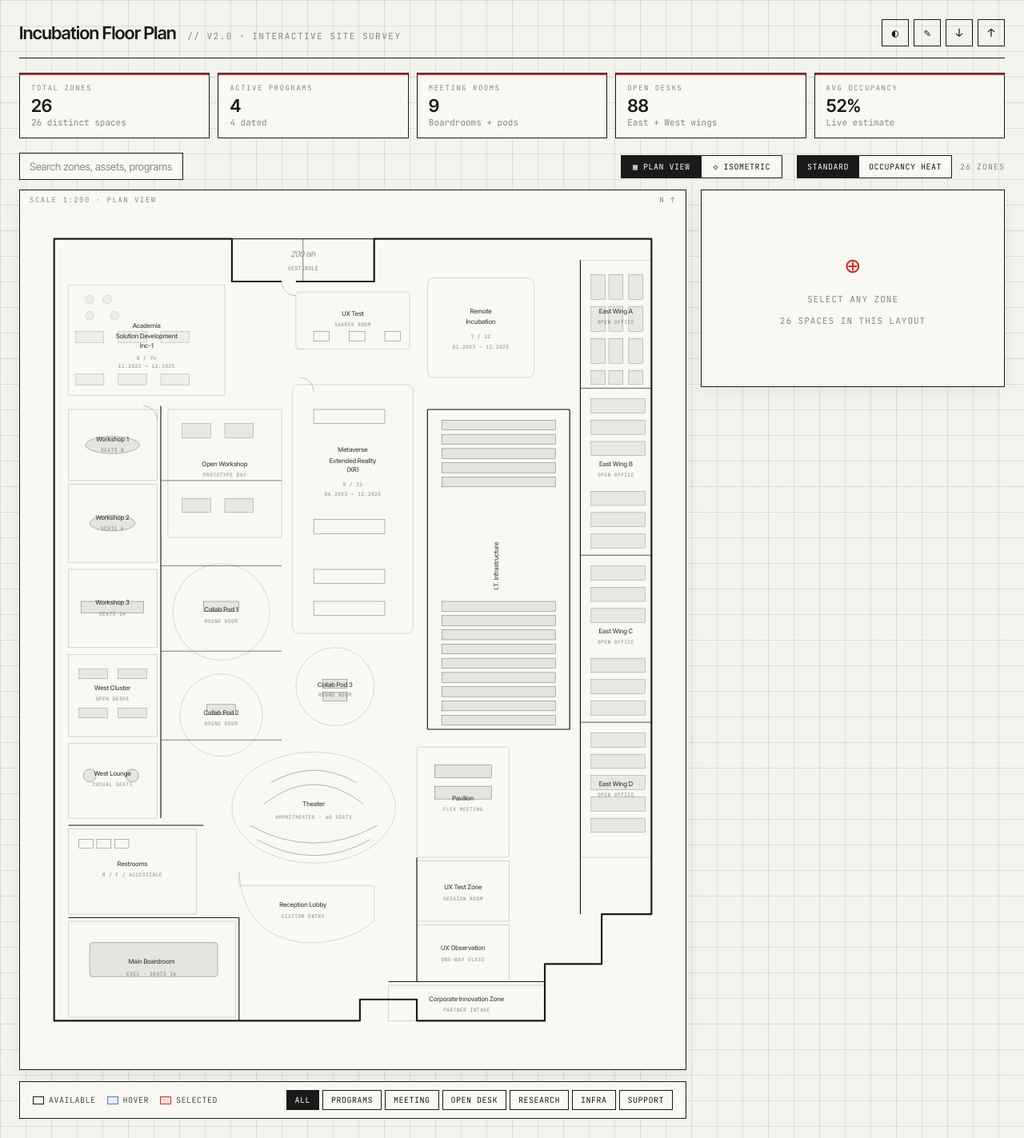
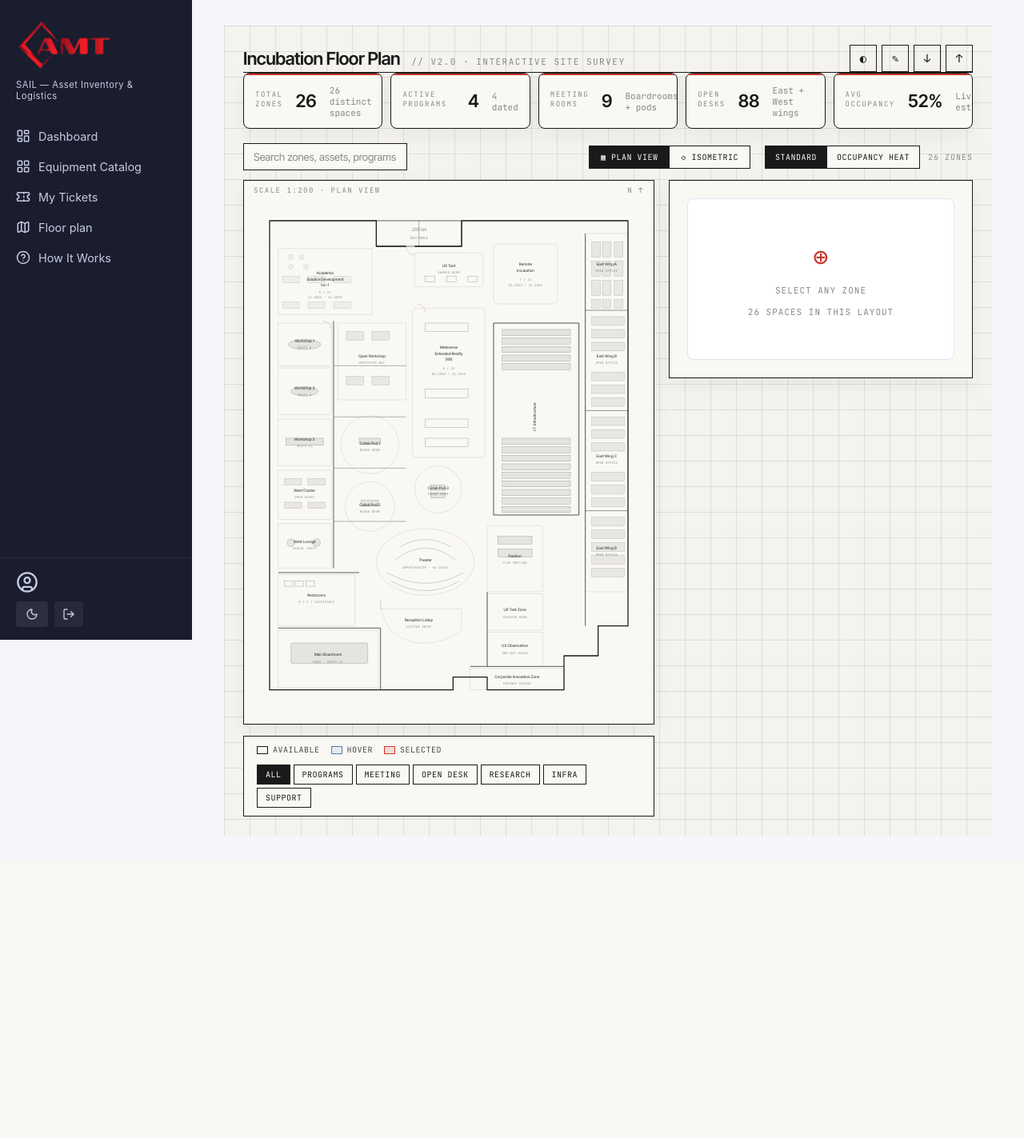
Before and after one commit to airandblueamt-Claude/sail-project, a Python web app: template app/floor_plan/templates/floor_plan/index.html in a window 1280 px wide. Shown: the whole page at 80% size. After the commit the page ends 1045 px from the top, so only its background shows below. Run offline with Jinja, Linux system fonts and the light colour scheme; the template is opened without the code that fills it, so the values that code supplies are empty.

Commit message:
feat(floor-plan): integrate into sail base layout
- templates/base.html: add {% block extra_head %} so blueprints can inject
  their own CSS/font links inside <head>
- floor_plan/index.html: extend base.html instead of shipping its own
  doctype/head/body. Wrap the floor-plan page in <div class="fp-app"> as
  a styling scope so its global resets do not leak into the sidebar or
  other pages.
- floor_plan/css: move :root variable definitions and the *, html/body
  global selectors under .fp-app. The dark-theme block becomes
  '[data-theme="dark"] .fp-app' so it reacts to sail's theme toggle on
  <html>. CSS variable names (--bg, --accent, --shadow, etc.) keep the
  same names — they cascade and override sail's only inside .fp-app.

The floor-plan page now renders inside sail's sidebar layout instead of
as a separate full-screen page, while keeping the full plan + iso
authoring + booking flow intact.

Co-Authored-By: Claude Opus 4.7 (1M context) <noreply@anthropic.com>

```diff
--- a/app/floor_plan/static/floor_plan/css/floor-plan.css
+++ b/app/floor_plan/static/floor_plan/css/floor-plan.css
@@ -1,4 +1,7 @@
-  :root {
+  /* Floor-plan styles are scoped under .fp-app so they don't bleed into
+     sail-project's sidebar or other pages. CSS variables live on .fp-app
+     (not :root) for the same reason. */
+  .fp-app {
     --bg: #f5f3ee;
     --paper: #faf8f3;
     --ink: #1a1a1a;
@@ -16,8 +19,18 @@
     --warn: #d68f1f;
     --bad: #c8362d;
     --shadow: 0 1px 0 rgba(26,26,26,0.04), 0 8px 24px rgba(26,26,26,0.06);
+
+    background: var(--bg);
+    color: var(--ink);
+    font-family: 'Inter Tight', system-ui, sans-serif;
+    min-height: 100vh;
+    transition: background 0.25s ease, color 0.25s ease;
+    background-image:
+      linear-gradient(var(--line-faint) 1px, transparent 1px),
+      linear-gradient(90deg, var(--line-faint) 1px, transparent 1px);
+    background-size: 32px 32px;
   }
-  [data-theme="dark"] {
+  [data-theme="dark"] .fp-app {
     --bg: #14161b;
     --paper: #1c1f26;
     --ink: #e8e6df;
@@ -33,20 +46,7 @@
     --hover-stroke: #78aae6;
   }
 
-  * { box-sizing: border-box; margin: 0; padding: 0; }
-  html, body {
-    background: var(--bg);
-    color: var(--ink);
-    font-family: 'Inter Tight', system-ui, sans-serif;
-    min-height: 100vh;
-    transition: background 0.25s ease, color 0.25s ease;
-  }
-  body {
-    background-image:
-      linear-gradient(var(--line-faint) 1px, transparent 1px),
-      linear-gradient(90deg, var(--line-faint) 1px, transparent 1px);
-    background-size: 32px 32px;
-  }
+  .fp-app * { box-sizing: border-box; margin: 0; padding: 0; }
 
   .page { max-width: 1500px; margin: 0 auto; padding: 24px; }
 
--- a/app/floor_plan/templates/floor_plan/index.html
+++ b/app/floor_plan/templates/floor_plan/index.html
@@ -1,31 +1,15 @@
-{#
-  SAIL Incubation Floor Plan — Jinja2 template
+{% extends "base.html" %}
+{% block title %}Floor plan — SAIL{% endblock %}
+{% block extra_head %}
+  <link rel="preconnect" href="https://fonts.googleapis.com" />
+  <link rel="preconnect" href="https://fonts.gstatic.com" crossorigin />
+  <link href="https://fonts.googleapis.com/css2?family=Inter+Tight:wght@400;500;600;700&family=JetBrains+Mono:wght@400;500;600&display=swap" rel="stylesheet" />
+  <link rel="stylesheet" href="{{ url_for('floor_plan.static', filename='floor_plan/css/floor-plan.css') }}" />
+{% endblock %}
+{% block content %}
 
-  This template is self-contained. To integrate with your SAIL portal's base layout,
-  change the top of this file to:
-
-      {% extends "base.html" %}
-      {% block title %}Floor Plan{% endblock %}
-      {% block content %}
-      ... (the .page div below) ...
-      {% endblock %}
-
-  See docs/INTEGRATION.md for details.
-#}
-<!DOCTYPE html>
-<html lang="en">
-<head>
-<meta charset="UTF-8" />
-<meta name="viewport" content="width=device-width, initial-scale=1.0" />
-<title>Incubation Floor Plan — Interactive</title>
-<link rel="preconnect" href="https://fonts.googleapis.com" />
-<link rel="preconnect" href="https://fonts.gstatic.com" crossorigin />
-<link href="https://fonts.googleapis.com/css2?family=Inter+Tight:wght@400;500;600;700&family=JetBrains+Mono:wght@400;500;600&display=swap" rel="stylesheet" />
-<link rel="stylesheet" href="{{ url_for('floor_plan.static', filename='floor_plan/css/floor-plan.css') }}" />
-</head>
-<body>
-
-<div class="page" id="app">
+<div class="fp-app" id="app">
+  <div class="page">
 
   <header>
     <div class="brand">
@@ -595,10 +579,11 @@
   </div>
 </div>
 
+</div><!-- /.fp-app -->
+
 <script>
   // Bridge from Flask -> JS. The blueprint can override SAIL_API_BASE if mounted differently.
   window.SAIL_API_BASE = "{{ api_base or url_for('floor_plan.api_pins_list').removesuffix('/pins') }}";
 </script>
 <script src="{{ url_for('floor_plan.static', filename='floor_plan/js/floor-plan.js') }}"></script>
-</body>
-</html>
+{% endblock %}
--- a/templates/base.html
+++ b/templates/base.html
@@ -12,6 +12,7 @@
     </script>
     <link rel="stylesheet" href="{{ url_for('static', filename='style.css') }}">
     <script src="https://unpkg.com/lucide@latest"></script>
+    {% block extra_head %}{% endblock %}
 </head>
 <body>
     <nav class="sidebar">
```
